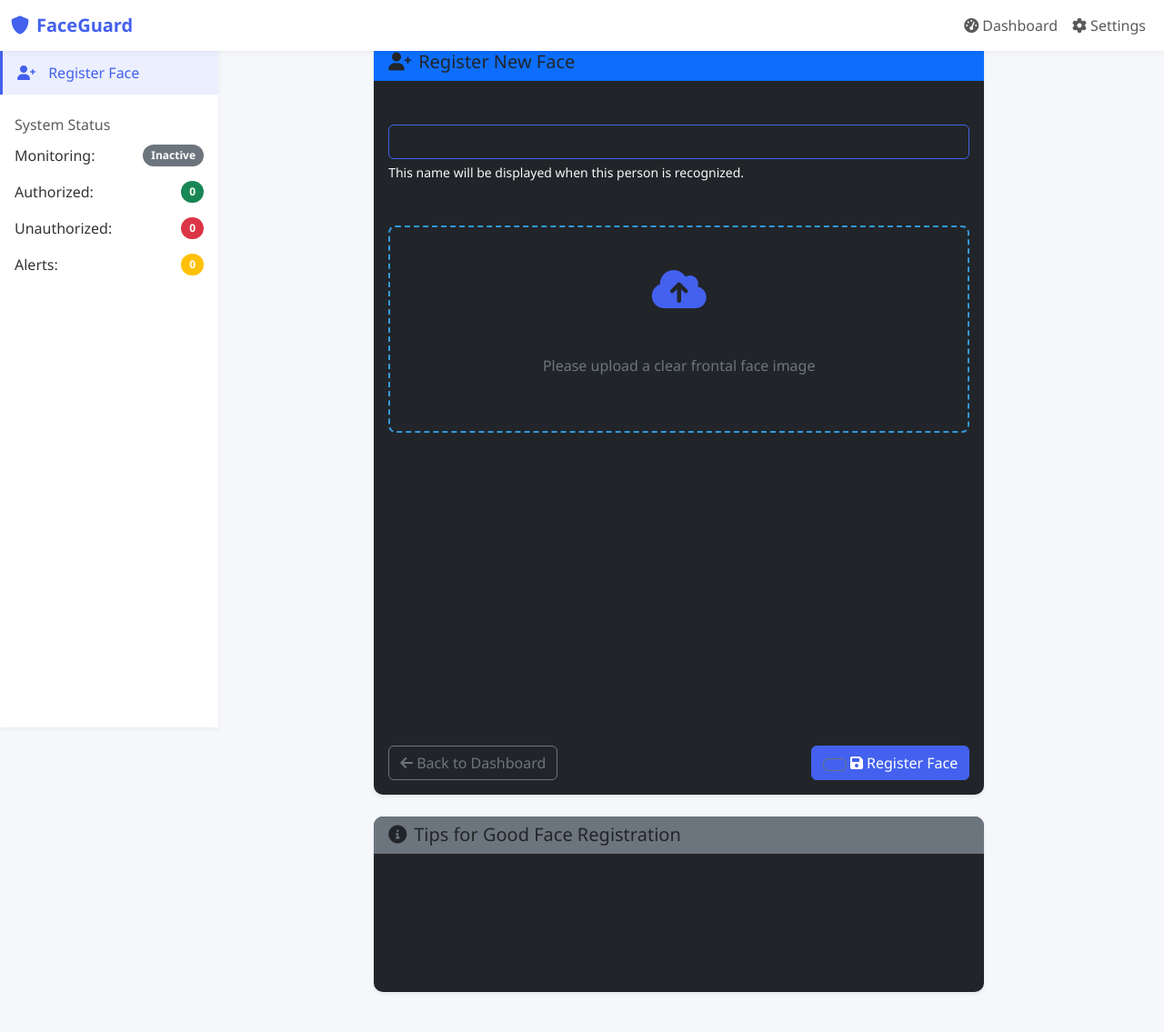
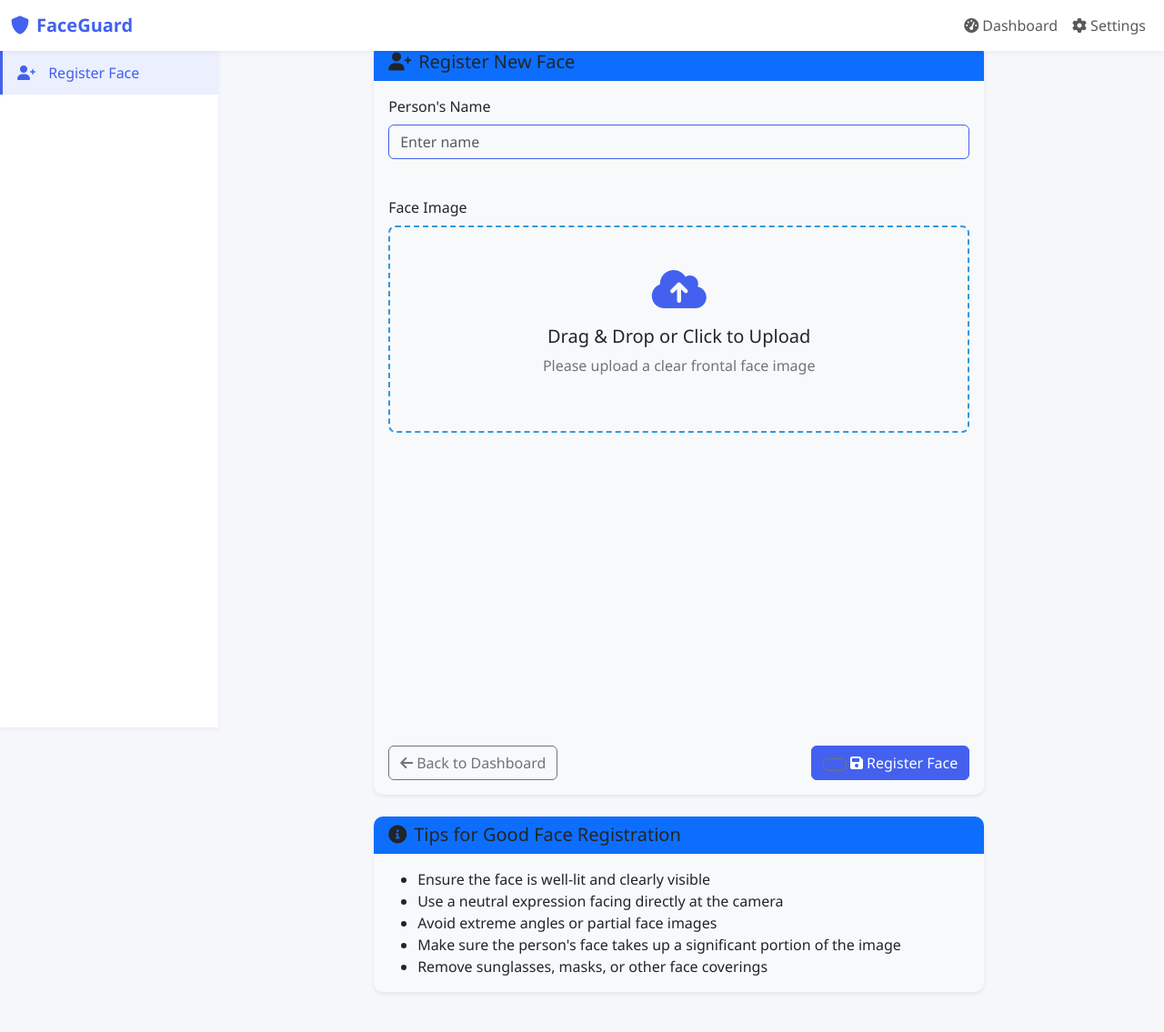
Before and after one commit to OmiBitwise/Faceguard-, a Flask app: page /register_face in a window 1280 px wide. Shown: the whole page at 91% size. Run offline with Flask 3, Linux system fonts and the light colour scheme; the visitor is signed in with stand-in values (Sample User, id 1); some libraries are stand-ins or nearby versions.

Commit message:
html changes

```diff
--- a/templates/base.html
+++ b/templates/base.html
@@ -252,35 +252,7 @@
                         </li>
                     </ul>
 
-                    <h6 class="sidebar-heading d-flex justify-content-between align-items-center px-3 mt-4 mb-1 text-muted">
-                        <span>System Status</span>
-                    </h6>
-                    <ul class="nav flex-column mb-2">
-                        <li class="nav-item px-3 py-2">
-                            <div class="d-flex justify-content-between align-items-center">
-                                <span>Monitoring:</span>
-                                <span id="monitoring-status" class="badge bg-secondary">Inactive</span>
-                            </div>
-                        </li>
-                        <li class="nav-item px-3 py-2">
-                            <div class="d-flex justify-content-between align-items-center">
-                                <span>Authorized:</span>
-                                <span id="authorized-count" class="badge bg-success">0</span>
-                            </div>
-                        </li>
-                        <li class="nav-item px-3 py-2">
-                            <div class="d-flex justify-content-between align-items-center">
-                                <span>Unauthorized:</span>
-                                <span id="unauthorized-count" class="badge bg-danger">0</span>
-                            </div>
-                        </li>
-                        <li class="nav-item px-3 py-2">
-                            <div class="d-flex justify-content-between align-items-center">
-                                <span>Alerts:</span>
-                                <span id="alert-count" class="badge bg-warning">0</span>
-                            </div>
-                        </li>
-                    </ul>
+
                 </div>
             </nav>
 
--- a/templates/monitoring.html
+++ b/templates/monitoring.html
@@ -43,13 +43,13 @@
                         <span id="status-text">Monitoring Active</span>
                     </div>
                     <div class="mb-3">
-                        <strong>Authorized Detections:</strong> <span id="auth-count">0</span>
+                        <strong>Authorized Detections:</strong> <span id="auth-count">{{ authorized_count }}</span>
                     </div>
                     <div class="mb-3">
-                        <strong>Unauthorized Detections:</strong> <span id="unauth-count">0</span>
+                        <strong>Unauthorized Detections:</strong> <span id="unauth-count">{{ authorized_count }}</span>
                     </div>
                     <div class="mb-3">
-                        <strong>Alerts Sent:</strong> <span id="alerts-count">0</span>
+                        <strong>Alerts Sent:</strong> <span id="alerts-count">{{ alert_count }}</span>
                     </div>
                     <div class="d-grid gap-2">
                         <button id="stop-btn" class="btn btn-danger">
--- a/templates/register_face.html
+++ b/templates/register_face.html
@@ -41,7 +41,7 @@
 {% block content %}
 <div class="row justify-content-center">
     <div class="col-lg-8">
-        <div class="card bg-dark border-primary mb-4">
+        <div class="card bg-light border-primary mb-4">
             <div class="card-header bg-primary">
                 <h5 class="mb-0"><i class="fas fa-user-plus me-2"></i>Register New Face</h5>
             </div>
@@ -49,7 +49,7 @@
                 <form method="POST" enctype="multipart/form-data" id="register-form" action="{{ url_for('register_face.register_face') }}">
                     <div class="mb-3">
                         <label for="name" class="form-label">Person's Name</label>
-                        <input type="text" class="form-control bg-dark text-light border-primary"
+                        <input type="text" class="form-control bg-light text-dark border-primary"
                                id="name" name="name" required placeholder="Enter name">
                         <div class="form-text text-light">This name will be displayed when this person is recognized.</div>
                     </div>
@@ -65,7 +65,7 @@
                             </div>
                         </div>
 
-                        <div id="preview-container" class="bg-dark">
+                        <div id="preview-container" class="bg-light">
                             <img id="image-preview" src="#" alt="Image Preview">
                         </div>
                     </div>
@@ -83,8 +83,8 @@
             </div>
         </div>
 
-        <div class="card bg-dark border-secondary">
-            <div class="card-header bg-secondary">
+        <div class="card bg-light border-secondary">
+            <div class="card-header bg-primary">
                 <h5 class="mb-0"><i class="fas fa-info-circle me-2"></i>Tips for Good Face Registration</h5>
             </div>
             <div class="card-body">
```
Also changed, not shown: templates/dashboard.html (+1 -49 lines), 3 other files.
